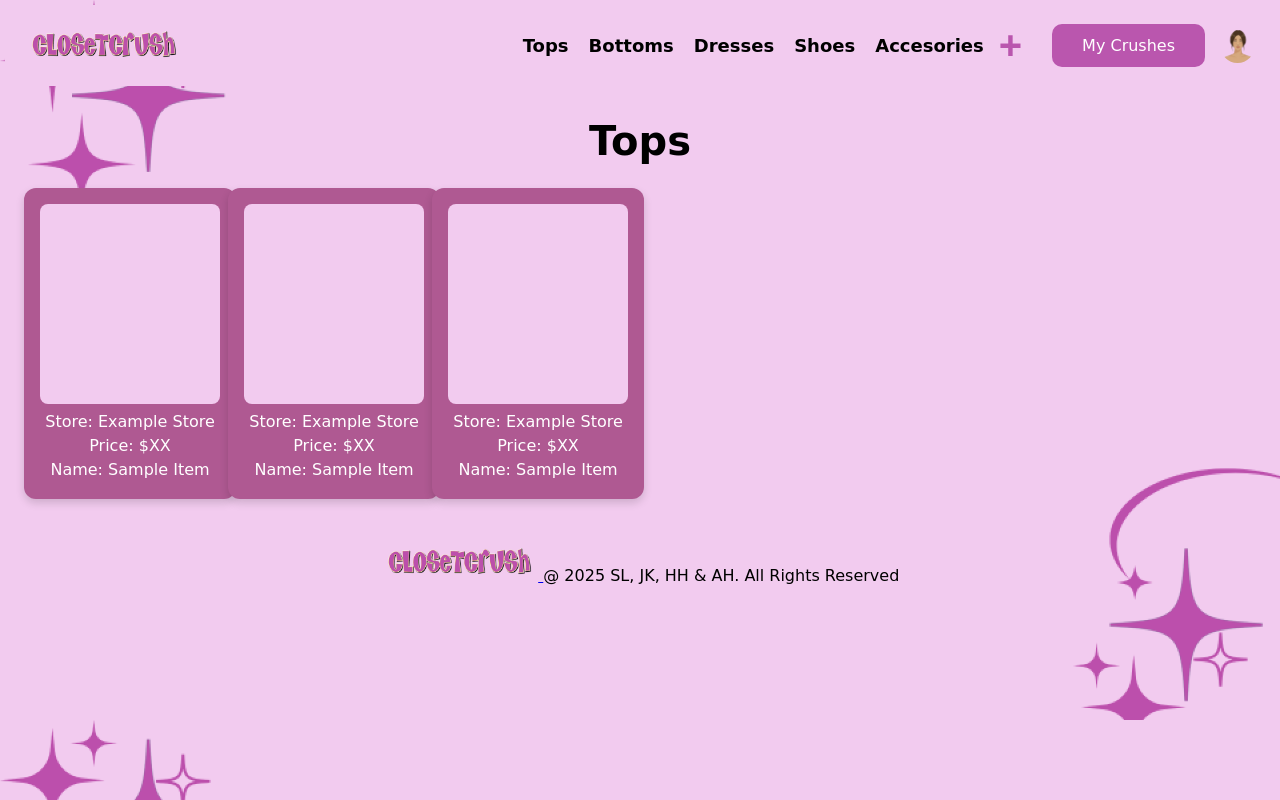
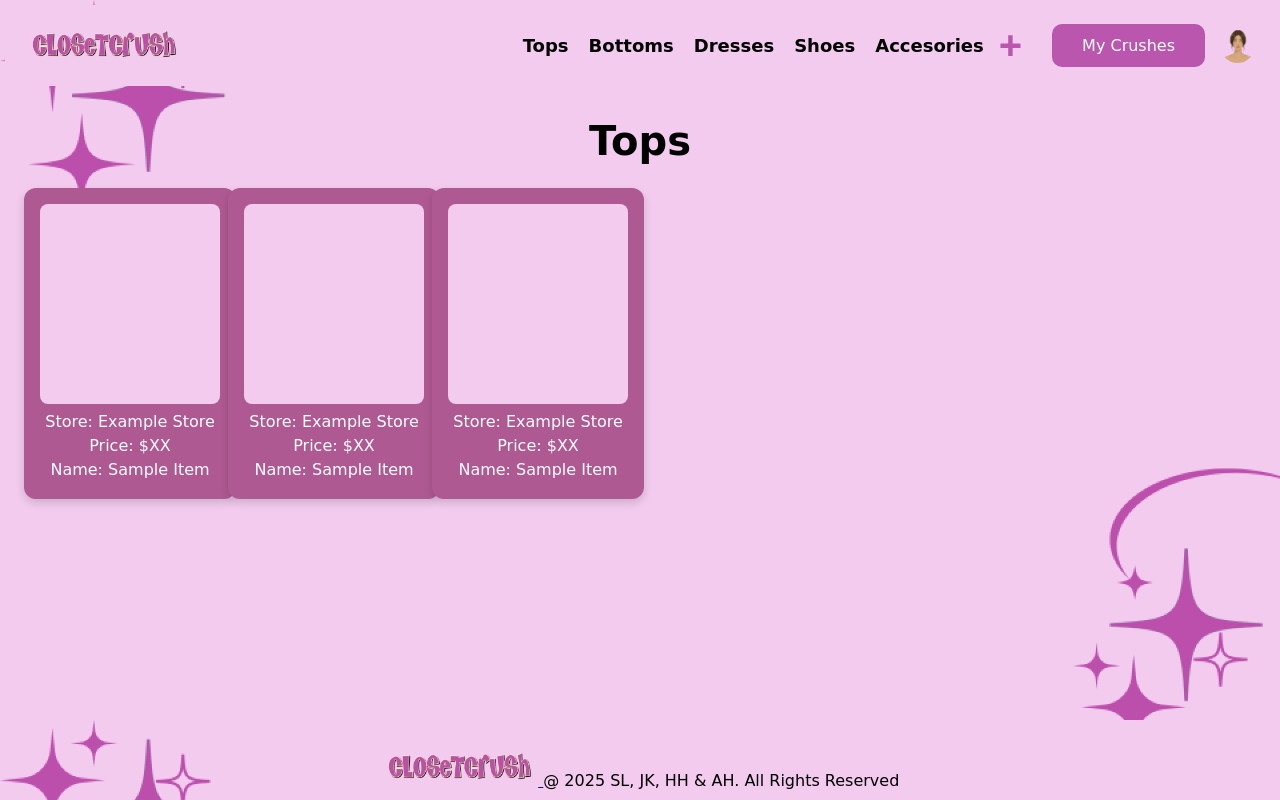
Before and after one commit to alissanh/ClosetCrush, a website: page interface/tops.html in a window 1280 px wide. Drawn offline with Linux system fonts and the light colour scheme; a web font is replaced by a local one.

Commit message:
footer fix

```diff
--- a/interface/items.css
+++ b/interface/items.css
@@ -52,7 +52,7 @@ footer {
   text-align: center;
   width: 100%;
   padding: 10px 0;
-  position: relative; /* Change to fixed if you want it always at the bottom */
+  position: absolute; /* Change to fixed if you want it always at the bottom */
   bottom: 0;
   left: 0;
 }
--- a/interface/landingpage.css
+++ b/interface/landingpage.css
@@ -50,7 +50,7 @@ footer {
     text-align: center;
     width: 100%;
     padding: 10px 0;
-    position: relative; /* Change to fixed if you want it always at the bottom */
+    position: absolute; /* Change to fixed if you want it always at the bottom */
     bottom: 0;
     left: 0;
 }
```
